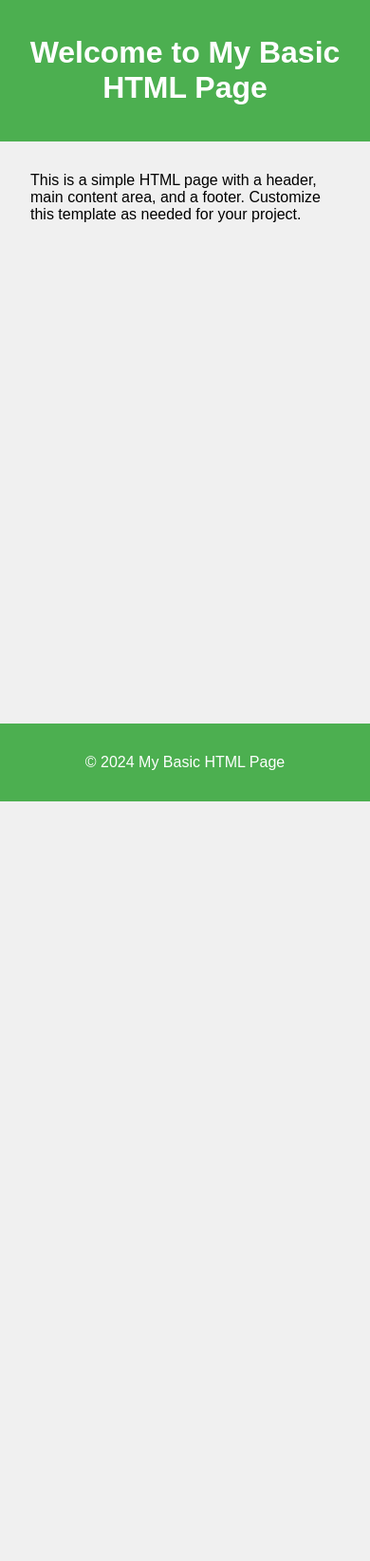
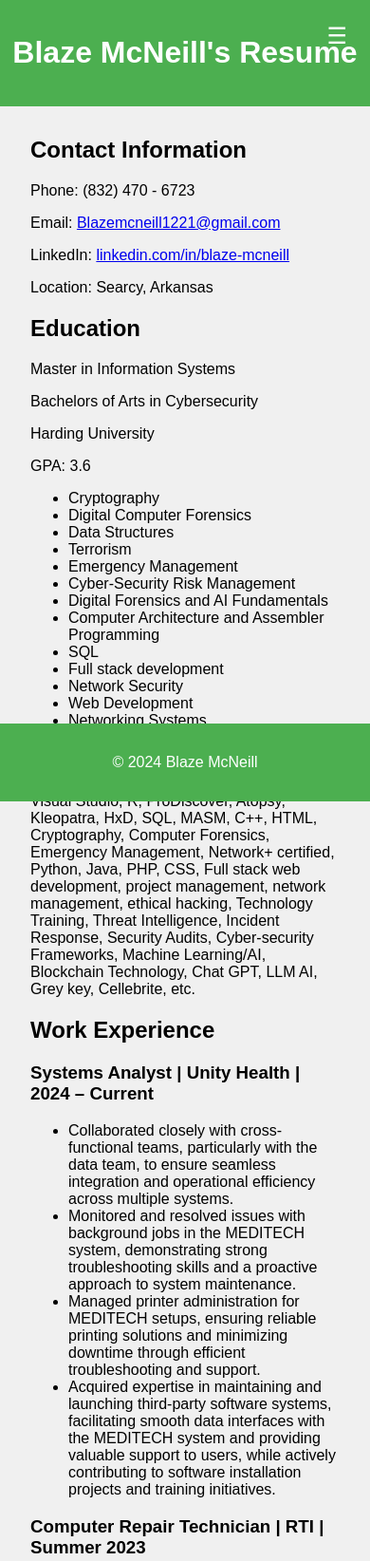
Before and after one commit to Bmcneill1221/MyWebsite, a plain HTML site: page index.html in a window 390 px wide. Shown: the top 1644 px of the page at 95% size. Before the commit the page ends 844 px from the top, so only its background shows below. Drawn offline with Linux system fonts and the light colour scheme.

Commit message:
index.html

```diff
--- a/index.html
+++ b/index.html
@@ -3,7 +3,7 @@
 <head>
     <meta charset="UTF-8">
     <meta name="viewport" content="width=device-width, initial-scale=1.0">
-    <title>My Basic HTML Page</title>
+    <title>Blaze McNeill's Resume</title>
     <style>
         body {
             font-family: Arial, sans-serif;
@@ -16,6 +16,32 @@
             color: white;
             padding: 1em 0;
             text-align: center;
+            position: relative;
+        }
+        .menu-icon {
+            display: none;
+            font-size: 1.5em;
+            cursor: pointer;
+            position: absolute;
+            top: 1em;
+            right: 1em;
+        }
+        nav {
+            display: none;
+            background-color: #333;
+            position: absolute;
+            top: 100%;
+            right: 0;
+            width: 200px;
+        }
+        nav a {
+            color: white;
+            padding: 10px;
+            text-decoration: none;
+            display: block;
+        }
+        nav a:hover {
+            background-color: #575757;
         }
         main {
             margin: 2em;
@@ -29,21 +55,99 @@
             width: 100%;
             bottom: 0;
         }
+        @media (max-width: 600px) {
+            .menu-icon {
+                display: block;
+            }
+        }
     </style>
 </head>
 <body>
 
     <header>
-        <h1>Welcome to My Basic HTML Page</h1>
+        <h1>Blaze McNeill's Resume</h1>
+        <span class="menu-icon" onclick="toggleMenu()">☰</span>
+        <nav id="menu">
+            <a href="index.html">Home</a>
+            <a href="contact.html">Contact Me</a>
+        </nav>
     </header>
 
     <main>
-        <p>This is a simple HTML page with a header, main content area, and a footer. Customize this template as needed for your project.</p>
+        <section>
+            <h2>Contact Information</h2>
+            <p>Phone: (832) 470 - 6723</p>
+            <p>Email: <a href="mailto:Blazemcneill1221@gmail.com">Blazemcneill1221@gmail.com</a></p>
+            <p>LinkedIn: <a href="https://linkedin.com/in/blaze-mcneill">linkedin.com/in/blaze-mcneill</a></p>
+            <p>Location: Searcy, Arkansas</p>
+        </section>
+
+        <section>
+            <h2>Education</h2>
+            <p>Master in Information Systems</p>
+            <p>Bachelors of Arts in Cybersecurity</p>
+            <p>Harding University</p>
+            <p>GPA: 3.6</p>
+            <ul>
+                <li>Cryptography</li>
+                <li>Digital Computer Forensics</li>
+                <li>Data Structures</li>
+                <li>Terrorism</li>
+                <li>Emergency Management</li>
+                <li>Cyber-Security Risk Management</li>
+                <li>Digital Forensics and AI Fundamentals</li>
+                <li>Computer Architecture and Assembler Programming</li>
+                <li>SQL</li>
+                <li>Full stack development</li>
+                <li>Network Security</li>
+                <li>Web Development</li>
+                <li>Networking Systems</li>
+            </ul>
+        </section>
+
+        <section>
+            <h2>Technical Skills</h2>
+            <p>Visual Studio, R, ProDiscover, Atopsy, Kleopatra, HxD, SQL, MASM, C++, HTML, Cryptography, Computer Forensics, Emergency Management, Network+ certified, Python, Java, PHP, CSS, Full stack web development, project management, network management, ethical hacking, Technology Training, Threat Intelligence, Incident Response, Security Audits, Cyber-security Frameworks, Machine Learning/AI, Blockchain Technology, Chat GPT, LLM AI, Grey key, Cellebrite, etc.</p>
+        </section>
+
+        <section>
+            <h2>Work Experience</h2>
+            <h3>Systems Analyst | Unity Health | 2024 – Current</h3>
+            <ul>
+                <li>Collaborated closely with cross-functional teams, particularly with the data team, to ensure seamless integration and operational efficiency across multiple systems.</li>
+                <li>Monitored and resolved issues with background jobs in the MEDITECH system, demonstrating strong troubleshooting skills and a proactive approach to system maintenance.</li>
+                <li>Managed printer administration for MEDITECH setups, ensuring reliable printing solutions and minimizing downtime through efficient troubleshooting and support.</li>
+                <li>Acquired expertise in maintaining and launching third-party software systems, facilitating smooth data interfaces with the MEDITECH system and providing valuable support to users, while actively contributing to software installation projects and training initiatives.</li>
+            </ul>
+
+            <h3>Computer Repair Technician | RTI | Summer 2023</h3>
+            <ul>
+                <li>Team Leadership: Demonstrated leadership capabilities by supervising and guiding a team of professionals in delivering top-notch repair services, logistics, and Inventory.</li>
+                <li>Management: Proficiently managed inventory, optimizing the supply chain and ensuring the availability of required components.</li>
+                <li>Automation Expertise: Leveraged technical prowess to automate repetitive tasks by implementing Selenium and VBA scripts, significantly reducing manual workload and errors.</li>
+            </ul>
+        </section>
+
+        <section>
+            <h2>Professional Profile</h2>
+            <p>Energetic university student with an upcoming Master’s degree in Science in Information Systems program (MSIS). Detail-oriented and motivated to stay on task, meets aggressive timelines, and accomplishes goals. A strong analytical and organizational student within the Cybersecurity industry.</p>
+        </section>
     </main>
 
     <footer>
-        <p>&copy; 2024 My Basic HTML Page</p>
+        <p>&copy; 2024 Blaze McNeill</p>
     </footer>
+
+    <script>
+        function toggleMenu() {
+            var menu = document.getElementById('menu');
+            if (menu.style.display === 'block') {
+                menu.style.display = 'none';
+            } else {
+                menu.style.display = 'block';
+            }
+        }
+    </script>
 
 </body>
 </html>
```
